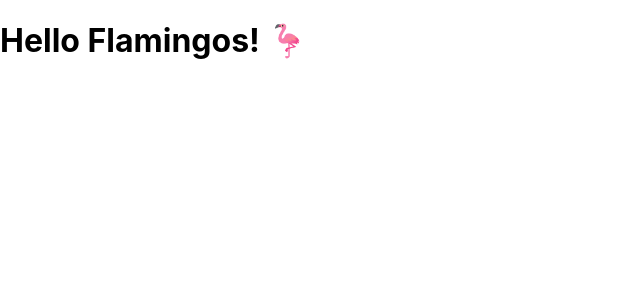
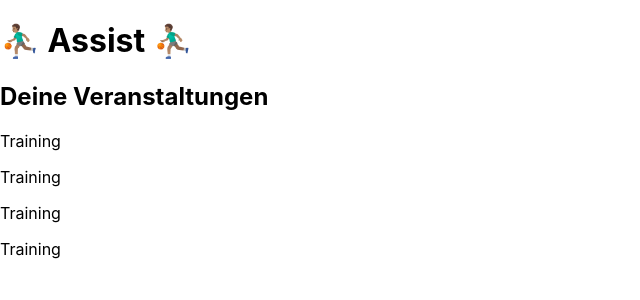
Before and after one commit to gaiisay/capstone-project, a Next.js app: page / in a window 1280 px wide. Shown: the top 300 px of the page, without its empty margins (0-640 px from the left). Built offline with nearby package versions, Linux system fonts and the light colour scheme.

Commit message:
create dummy data and display it

```diff
--- /dev/null
+++ b/db.json
@@ -0,0 +1,42 @@
+[
+  {
+    "id": "c830d24f-2c14-4089-acca-e8ff639552c1",
+    "name": "Training",
+    "description": "Lorem ipsum dolor sit amet, consectetur adipiscing elit. Integer nec odio. Praesent libero. Sed cursus ante dapibus diam. Sed nisi.",
+    "date": "2022-12-02T18:25:43.511Z",
+    "startTime": "20:00",
+    "endTime": "22:00",
+    "teamName": "TVN Baskets",
+    "location": "Rathausstraße 9, 53819 Neunkirchen-Seelscheid"
+  },
+  {
+    "id": "fa44d530-1f4b-42ac-9406-36a818bc94e3",
+    "name": "Training",
+    "description": "Lorem ipsum dolor sit amet, consectetur adipiscing elit. Integer nec odio. Praesent libero. Sed cursus ante dapibus diam. Sed nisi.",
+    "date": "2022-12-04T18:25:43.511Z",
+    "startTime": "20:00",
+    "endTime": "22:00",
+    "teamName": "TVN Baskets",
+    "location": "Rathausstraße 9, 53819 Neunkirchen-Seelscheid"
+  },
+  {
+    "id": "67fcc4c8-3d8b-4be2-a213-d10319fa074f",
+    "name": "Training",
+    "description": "Lorem ipsum dolor sit amet, consectetur adipiscing elit. Integer nec odio. Praesent libero. Sed cursus ante dapibus diam. Sed nisi.",
+    "date": "2022-12-09T18:25:43.511Z",
+    "startTime": "20:00",
+    "endTime": "22:00",
+    "teamName": "TVN Baskets",
+    "location": "Rathausstraße 9, 53819 Neunkirchen-Seelscheid"
+  },
+  {
+    "id": "31056da2-91c3-414f-bac9-5b21960daf0a",
+    "name": "Training",
+    "description": "Lorem ipsum dolor sit amet, consectetur adipiscing elit. Integer nec odio. Praesent libero. Sed cursus ante dapibus diam. Sed nisi.",
+    "date": "2022-12-11T18:25:43.511Z",
+    "startTime": "20:00",
+    "endTime": "22:00",
+    "teamName": "TVN Baskets",
+    "location": "Rathausstraße 9, 53819 Neunkirchen-Seelscheid"
+  }
+]
--- /dev/null
+++ b/helpers/api.js
@@ -0,0 +1,5 @@
+function fetcher(url) {
+  return fetch(url).then((res) => res.json());
+}
+
+export { fetcher };
--- /dev/null
+++ b/helpers/db.js
@@ -0,0 +1,7 @@
+import events from "../db.json";
+
+function getAllEvents() {
+  return events;
+}
+
+export { getAllEvents };
--- a/package.json
+++ b/package.json
@@ -17,7 +17,8 @@
     "next": "13.0.3",
     "react": "18.2.0",
     "react-dom": "18.2.0",
-    "styled-components": "^5.3.6"
+    "styled-components": "^5.3.6",
+    "swr": "^1.3.0"
   },
   "devDependencies": {
     "@babel/core": "^7.20.2",
--- /dev/null
+++ b/pages/api/events/index.js
@@ -0,0 +1,10 @@
+import { getAllEvents } from "../../../helpers/db";
+
+export default async function handler(req, res) {
+  if (req.method === "GET") {
+    const events = await getAllEvents();
+    res.status(200).json(events);
+  } else {
+    res.status(405).setHeader("Allow", ["GET"]).send();
+  }
+}
--- a/pages/index.js
+++ b/pages/index.js
@@ -1,3 +1,18 @@
+import useSWR from "swr";
+import { fetcher } from "../helpers/api";
+
 export default function Home() {
-  return <h1>Hello Flamingos! 🦩</h1>;
+  const { data: events, error } = useSWR("/api/events", fetcher);
+  if (error) return <h1>There was an error</h1>;
+  if (!events) return <h1>...Loading...</h1>;
+
+  return (
+    <>
+      <h1>⛹🏽‍♂️ Assist ⛹🏽‍♂️</h1>
+      <h2>Deine Veranstaltungen</h2>
+      {events.map((event) => (
+        <p>{event.name}</p>
+      ))}
+    </>
+  );
 }
```
Also changed, not shown: 1 other file (tests, documents, lock files or other folders).
